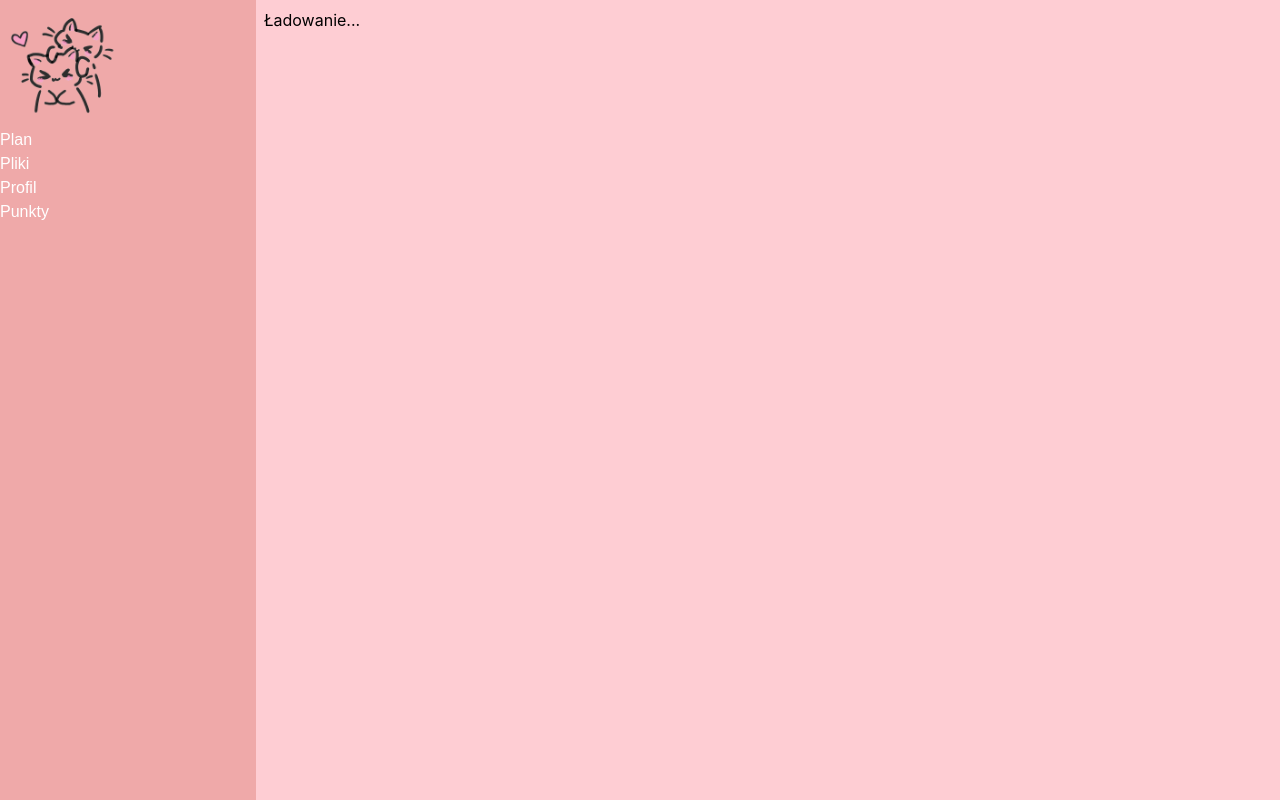
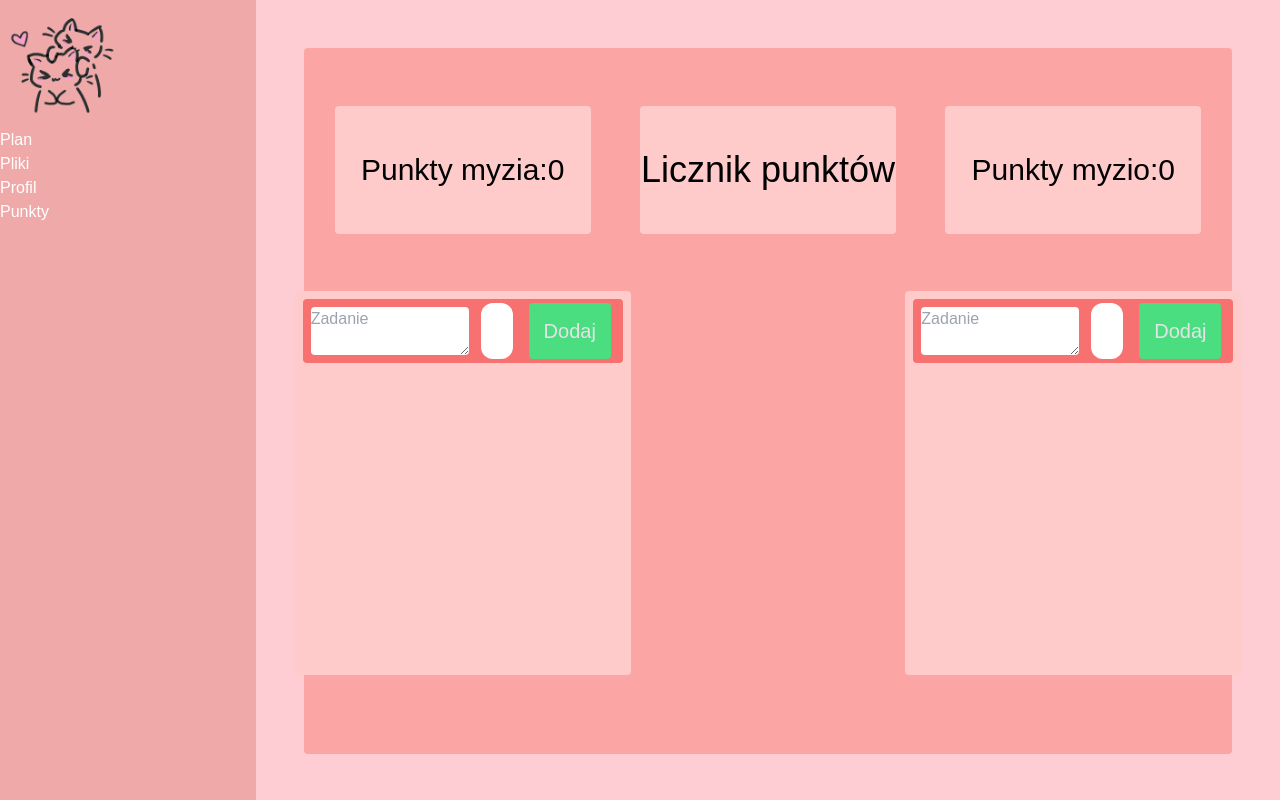
Before and after one commit to misza13579/strona_myzia, a React (Create React App) app: page /points in a window 1280 px wide. Built offline with nearby package versions, Linux system fonts and the light colour scheme; no server answers.

Commit message:
Remove loading state from Points component

```diff
--- a/src/components/points.js
+++ b/src/components/points.js
@@ -7,7 +7,6 @@ const Points = () => {
     const [zadanie_myzia, setZadanie_myzia] = useState('');
     const [punkty_myzia, setPunkty_myzia] = useState(0);
     const [punkty_myzio, setPunkty_myzio] = useState(0);
-    const [loading, setLoading] = useState(true);
     const [data, setData] = useState({ myzia: 0, myzio: 0 });
 
     useEffect(() => {
@@ -51,7 +50,6 @@ const Points = () => {
     };
 
 
-    if (loading) return <p>Ładowanie...</p>;
 
     return (
         <div className="grid grid-cols-3 grid-rows-3 font-myzia gap-3 h-[90%] justify-center rounded m-10 p-3 bg-red-300">
```
